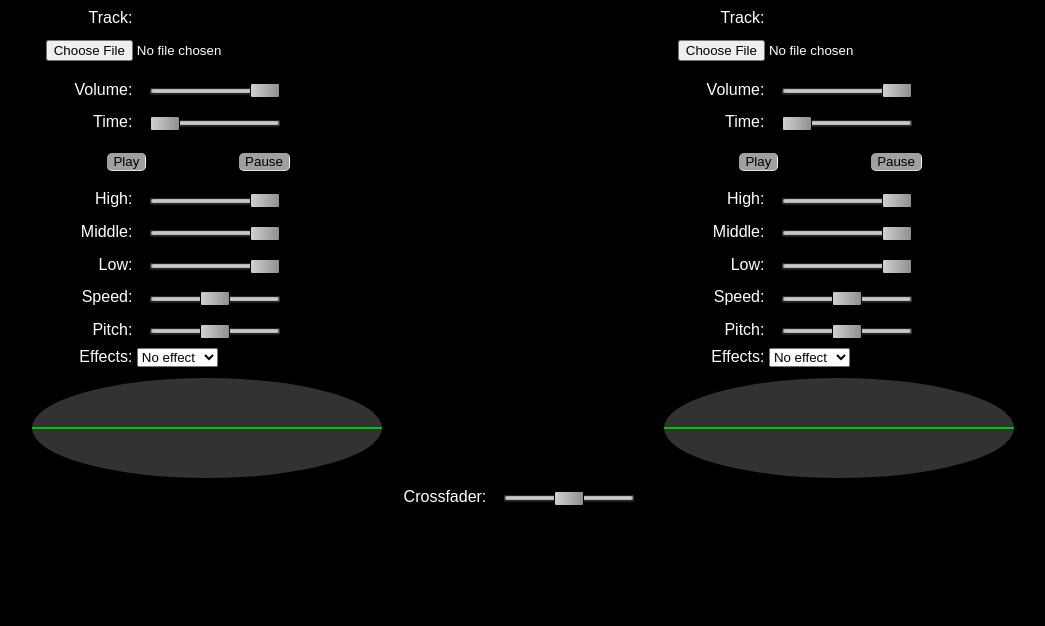
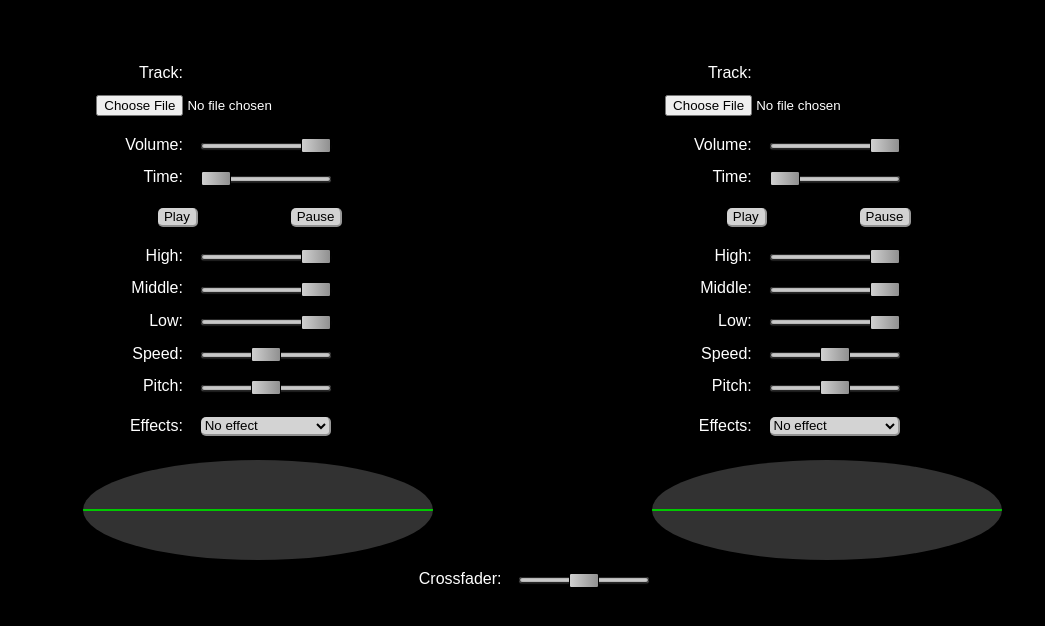
Before and after one commit to VetoProjects/supersaw, a website: page html/dev/index.html in a window 1280 px wide. Shown: the whole page, without its empty margins (102-1147 px from the left). Drawn offline with Linux system fonts and the light colour scheme; files that its build step writes are made by us from their sources.

Commit message:
Changed the style a little bit

```diff
--- a/html/dev/index.html
+++ b/html/dev/index.html
@@ -7,6 +7,7 @@
         <link rel="stylesheet" href="style/main.css"/>
     </head>
     <body>
+        <div class="spacing" />
         <form class="player" id="player1">
           <label for="filechooser">Track:</label>
           <input type="file" id="filechooser" name="audioFile" accept="audio/*" />
--- a/style/main.css
+++ b/style/main.css
@@ -4,6 +4,10 @@ body {
   font-family: sans-serif;
   font-weight: 200;
   font-size: 16px;
+}
+
+.spacing {
+  margin: 5%;
 }
 
 label {
@@ -18,17 +22,33 @@ input {
   margin: 1em;
 }
 
+select {
+  margin: 1em;
+  background: lightgray;
+  border-radius: 5px;
+  border: none;
+  border-bottom: 2px solid #909090;
+  border-right: 2px solid #999999;
+  width: 130px;
+}
+
+select:hover {
+  background: #909090;
+  border-bottom: 1px solid #a0a0a0;
+  border-right: 1px solid #aaaaaa;
+}
+
 input[type="button"] {
-  background: #a0a0a0;
+  background: lightgray;
   border: none;
   border-radius: 5px;
   margin-left: 75px;
-  border-bottom: 1px solid #e0e0e0;
-  border-right: 1px solid #eeeeee;
+  border-bottom: 2px solid #909090;
+  border-right: 2px solid #999999;
 }
 
 input[type="button"]:hover {
-  background: #707070;
+  background: #909090;
   border-bottom: 1px solid #a0a0a0;
   border-right: 1px solid #aaaaaa;
 }
@@ -110,7 +130,7 @@ input[type="range"]::-webkit-slider-thumb:hover{
 input[type="range"]::-webkit-slider-thumb:after {
     content:'';
     position:absolute;
-    height: 1.5em;
+    height: 13px;
     width: 1px;
     margin-left: 1%;
     background: black;
```
